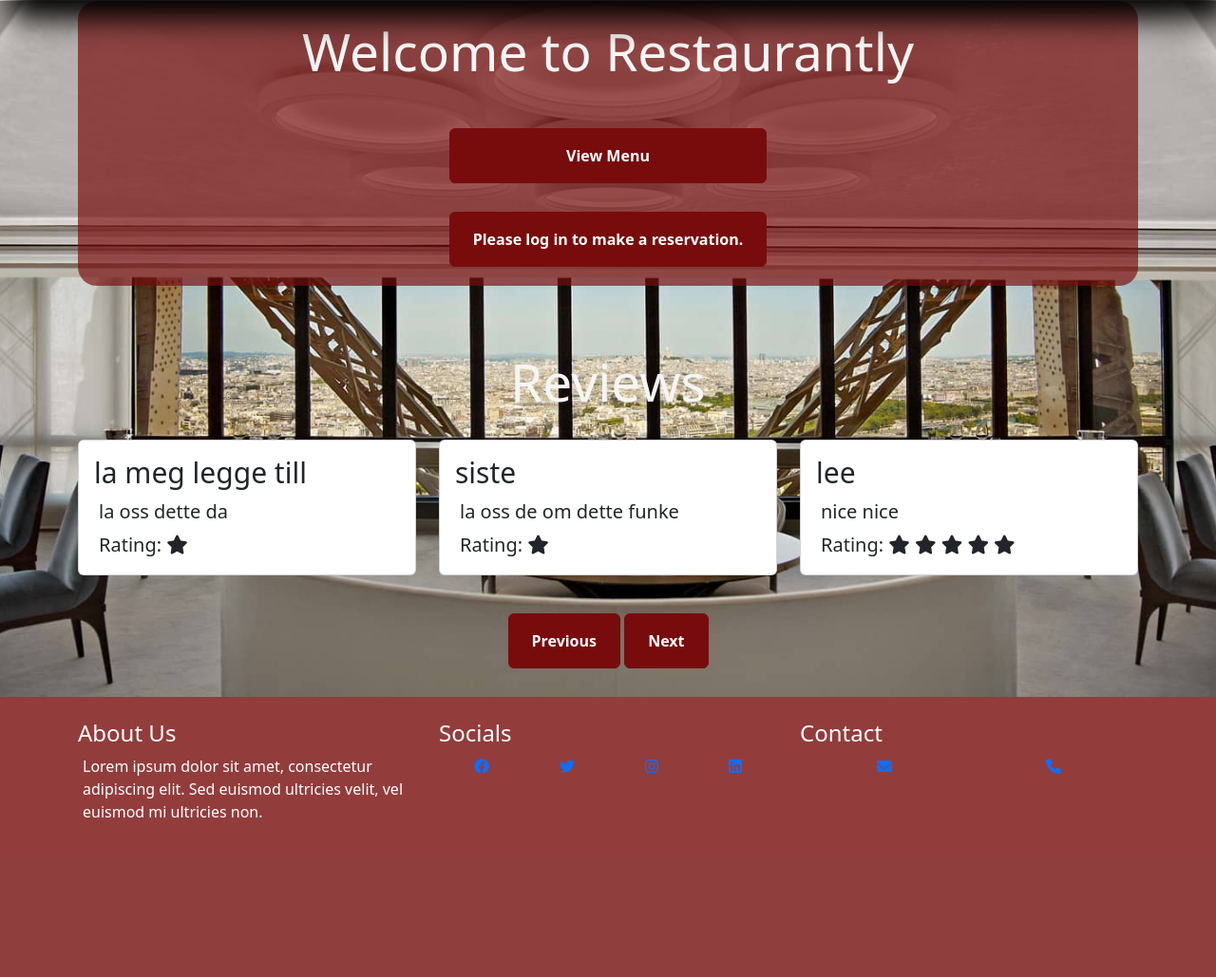
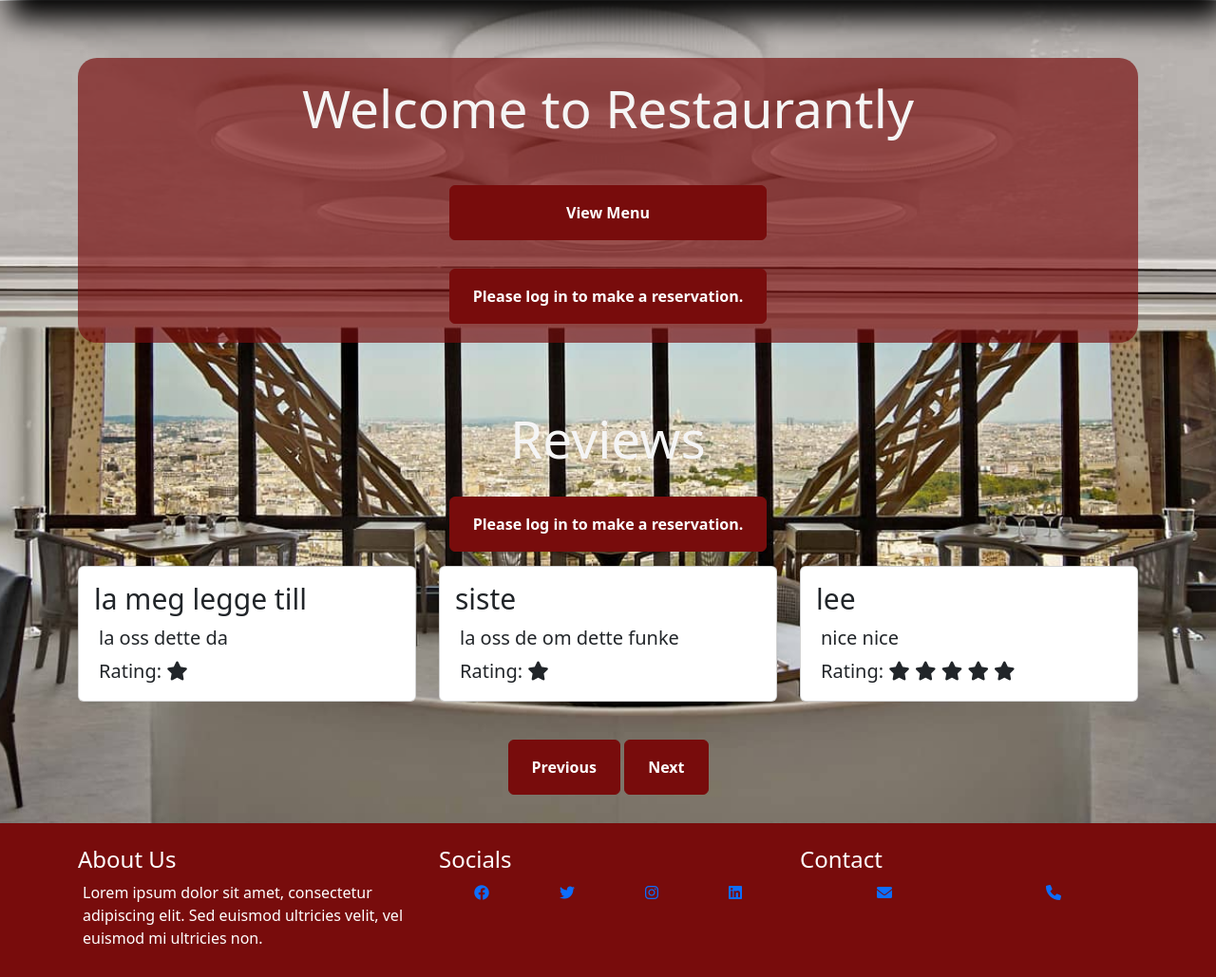
Before and after one commit to Mohamedaliabdikarim/RBS, a Django app: page / in a window 1280 px wide. Shown: the part 58-1087 px from the top of the page at 95% size. Before the commit the page ends 919 px from the top, so only its background shows below. Run offline with Django 5.2, Linux system fonts and the light colour scheme; data comes from the database, SQL or seed files in the repository.

Commit message:
added for add review at home page

```diff
--- a/restaurant/static/css/style.css
+++ b/restaurant/static/css/style.css
@@ -58,7 +58,7 @@ ul {
 
 
 .full{
-    margin-top: 50px;
+    margin-top:50px;
     width:100%;
     display: flex;
     flex-direction: column;
@@ -68,6 +68,7 @@ ul {
 }
 
 .containerr {
+    margin-top: 60px;
     background-color: rgba(120, 12, 12, 0.67);
      height: 100%;
      width: 100%;
@@ -89,6 +90,12 @@ main{
     background-repeat: no-repeat;
     padding-bottom: 30px;
 
+}
+
+.review-btn{
+    margin-bottom: 15px;
+    align-items: center;
+    text-align: center;
 }
 .review{
     margin-bottom:50px;
@@ -149,7 +156,7 @@ p a{
 
 .footer {
    /* margin-top: auto;*/
-    background-color: rgba(120, 12, 12, 0.80);
+    background-color: rgba(120, 12, 12,1);
     width: 100%;
     position: relative;
     bottom: 0;
--- a/restaurant/templates/home.html
+++ b/restaurant/templates/home.html
@@ -21,6 +21,11 @@
   <section class="two">
     <div class="container mt-5">
         <h1 class="red">Reviews</h1>
+        <div class="container review-btn">
+            <a href="{% url 'add_review' %}" class="btn btn-primary px-4 py-3" role="button">Please log in to make a reservation.</a>
+
+        </div>
+
         <div class="row" id="review-cards">
             {% for review in reviews reversed %}
                 <div class="col-md-4 mb-4 review-card{% if forloop.counter > 3 %} d-none{% endif %}">
@@ -42,7 +47,9 @@
             <button id="prev-btn" class="btn btn-primary p-3 px-xl-4 py-xl-3">Previous</button>
             <button id="next-btn" class="btn btn-primary p-3 px-xl-4 py-xl-3{% if reviews|length <= 3 %} d-none{% endif %}">Next</button>
         </div>
+
     </div>
+
 
 </section>
 
--- a/website/settings.py
+++ b/website/settings.py
@@ -30,7 +30,7 @@ SECRET_KEY = 'django-insecure-x$ydio8xd+_!liftefxcq$0h!l@zpds6@%lwqyz9wqp3xf+y-p
 # SECURITY WARNING: don't run with debug turned on in production!
 DEBUG = True
 
-ALLOWED_HOSTS = ['rbs-6abef8d317f3.herokuapp.com']
+ALLOWED_HOSTS = []
 
 
 # Application definition
```
